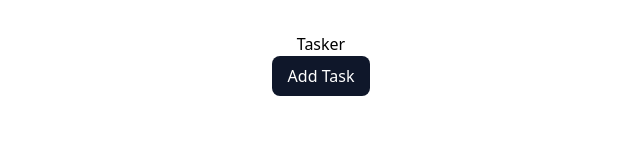
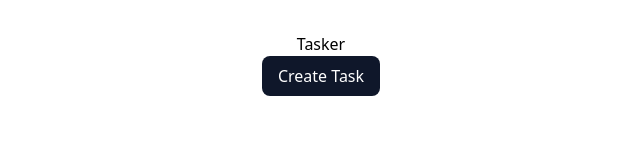
Before and after one commit to aguilanbon/mid-fe, a React (Vite) app in the folder frontend/: page / in a window 1280 px wide. Shown: the top 160 px of the page, without its empty margins (319-959 px from the left). Built offline with nearby package versions, Linux system fonts and the light colour scheme.

Commit message:
custom button

```diff
--- a/frontend/eslint.config.js
+++ b/frontend/eslint.config.js
@@ -33,6 +33,7 @@ export default [
         "warn",
         { allowConstantExport: true },
       ],
+      "react/prop-types": "off",
     },
   },
 ];
--- a/frontend/package.json
+++ b/frontend/package.json
@@ -10,9 +10,11 @@
     "preview": "vite preview"
   },
   "dependencies": {
+    "clsx": "^2.1.1",
     "react": "^18.3.1",
     "react-dom": "^18.3.1",
-    "react-router-dom": "^6.28.0"
+    "react-router-dom": "^6.28.0",
+    "tailwind-merge": "^2.5.4"
   },
   "devDependencies": {
     "@eslint/js": "^9.13.0",
--- /dev/null
+++ b/frontend/src/components/Button.jsx
@@ -0,0 +1,14 @@
+import { cn } from "../utils";
+
+export default function Button({ className, children }) {
+  return (
+    <button
+      className={cn(
+        `bg-slate-900 py-2 px-4 text-white rounded-lg hover:bg-slate-800`,
+        className
+      )}
+    >
+      {children}
+    </button>
+  );
+}
--- a/frontend/src/pages/Home.jsx
+++ b/frontend/src/pages/Home.jsx
@@ -1,10 +1,10 @@
+import Button from "../components/Button";
+
 export default function Home() {
   return (
     <div className="">
       <h1>Tasker</h1>
-      <button className="bg-slate-900 py-2 px-4 text-white rounded-lg hover:bg-slate-800">
-        Add Task
-      </button>
+      <Button>Create Task</Button>
     </div>
   );
 }
--- /dev/null
+++ b/frontend/src/utils/index.js
@@ -0,0 +1,6 @@
+import { clsx } from "clsx";
+import { twMerge } from "tailwind-merge";
+
+export function cn(...inputs) {
+  return twMerge(clsx(inputs));
+}
```
